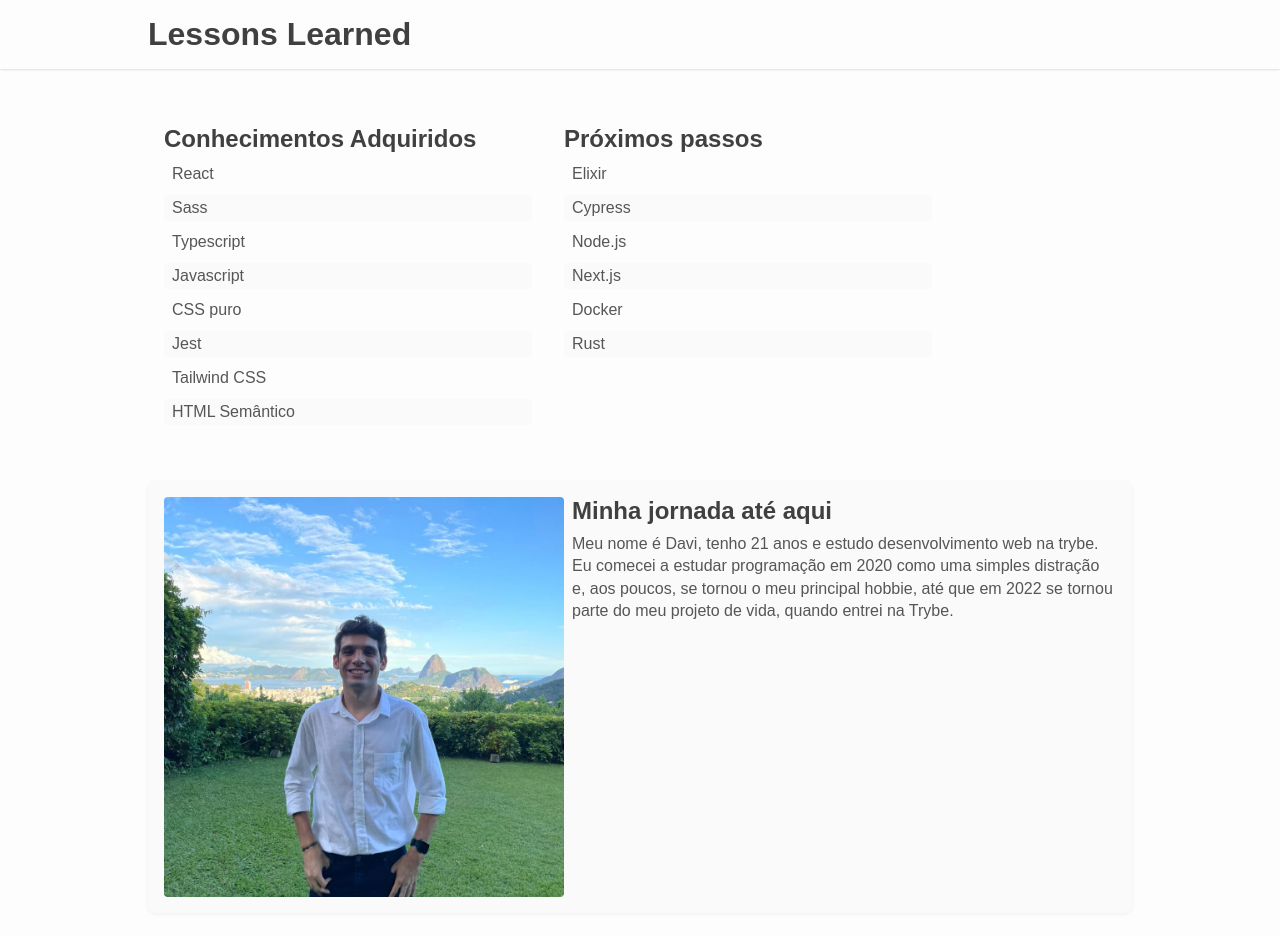
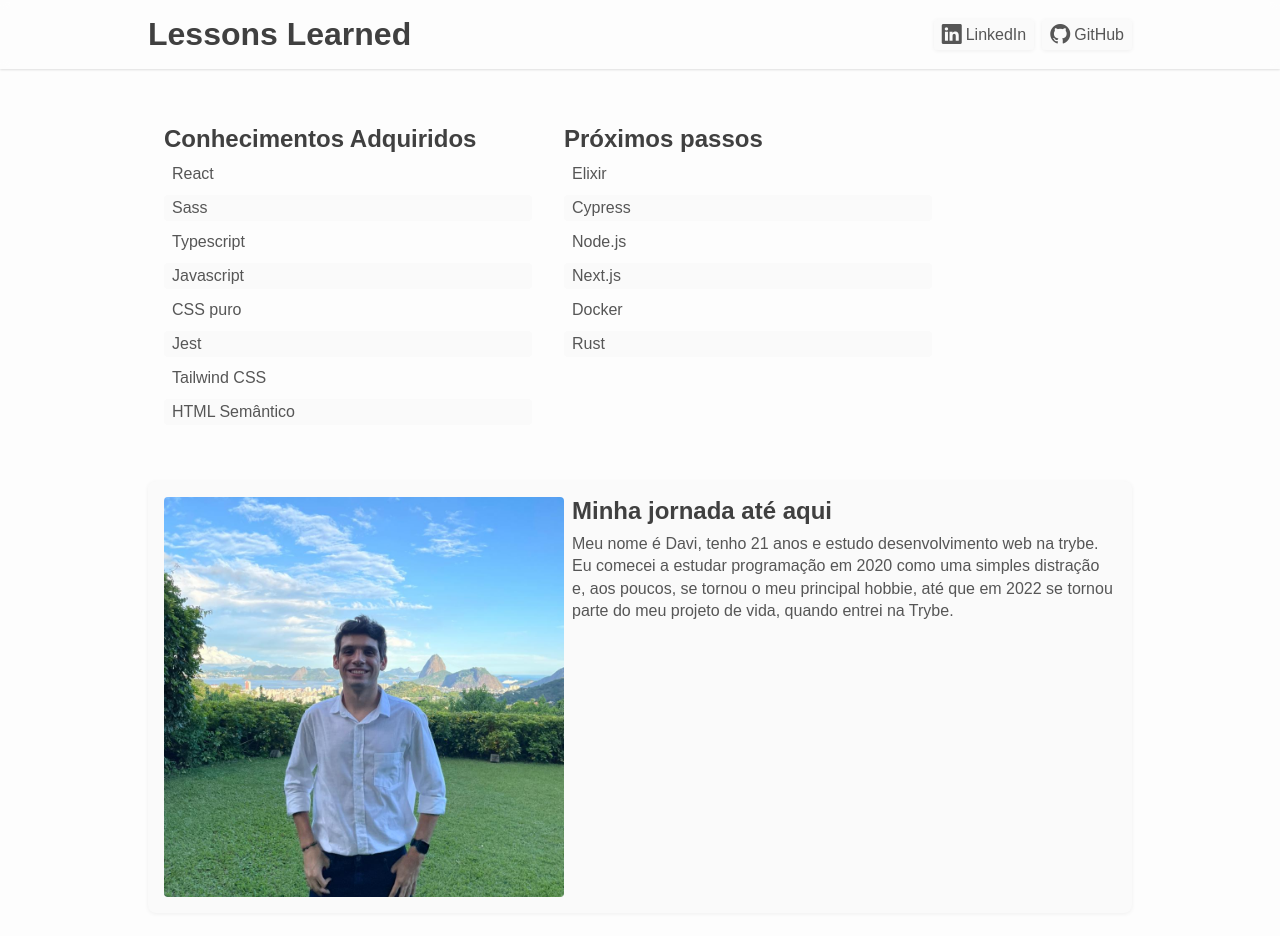
Before and after one commit to DN4Davi/Lessons-Learned, a website built with Vite: page index.html in a window 1280 px wide. Built offline with nearby package versions, Linux system fonts and the light colour scheme.

Commit message:
projeto concluído

```diff
--- a/index.html
+++ b/index.html
@@ -9,6 +9,10 @@
     <header class="page-header">
       <div class="container">
         <h1>Lessons Learned</h1>
+        <nav>
+          <a class="navlink linkedin" href="https://www.linkedin.com/in/dn4davi/" target="_blank"><i class="bi bi-linkedin"></i> LinkedIn</a>
+          <a class="navlink github" href="https://www.github.com/DN4Davi" target="_blank"><i class="bi bi-github"></i> GitHub</a>
+        </nav>
       </div>
     </header>
     <main>
--- a/package.json
+++ b/package.json
@@ -18,6 +18,7 @@
     "vite": "^4.1.0"
   },
   "dependencies": {
+    "bootstrap-icons": "^1.10.3",
     "gh-pages": "^5.0.0"
   }
 }
--- a/src/main.js
+++ b/src/main.js
@@ -1 +1,2 @@
 import "./style.css";
+import 'bootstrap-icons/font/bootstrap-icons.css'
--- a/src/style.css
+++ b/src/style.css
@@ -24,10 +24,39 @@ body {
   backdrop-filter: blur(4px);
 }
 
+.page-header .container {
+  display: flex;
+  justify-content: space-between;
+  align-items: center;
+}
+
 .page-header h1 {
   font-family: Arial, Helvetica, sans-serif;
   font-weight: 700;
   color: #404040;
+}
+
+.page-header nav {
+  display: flex;
+  gap: 8px;
+}
+
+.page-header .navlink {
+  color: #565656;
+  text-decoration: none;
+  font-family: Arial, Helvetica, sans-serif;
+  display: flex;
+  align-items: center;
+  font-size: 1rem;
+  gap: 4px;
+  padding: 4px 8px;
+  border-radius: 4px;
+  background-color: #fafafa;
+  box-shadow: 0 1px 4px rgb(12 12 12 / 6%);
+}
+
+.page-header .bi {
+  font-size: 1.25rem;
 }
 
 main {
```
Also changed, not shown: cypress/e2e/spec.cy.js (+3 -3 lines), 1 other file.
